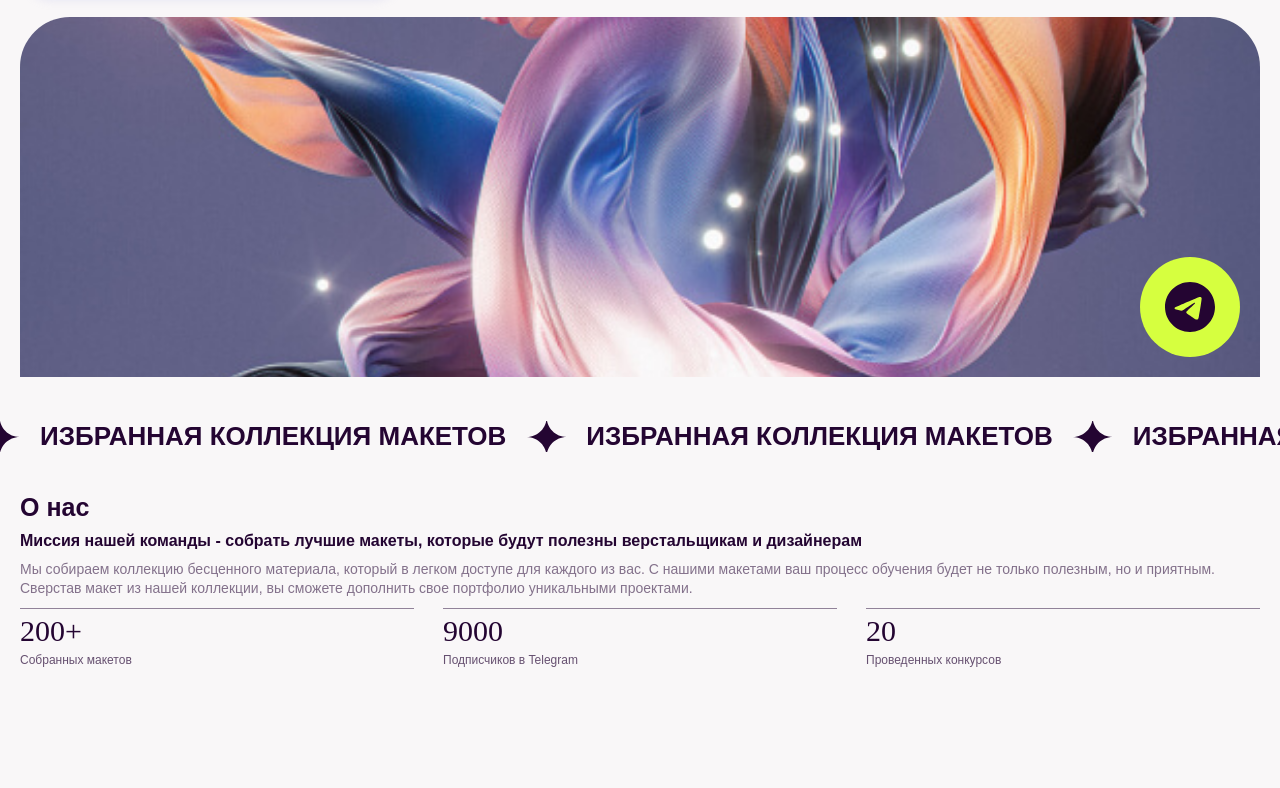
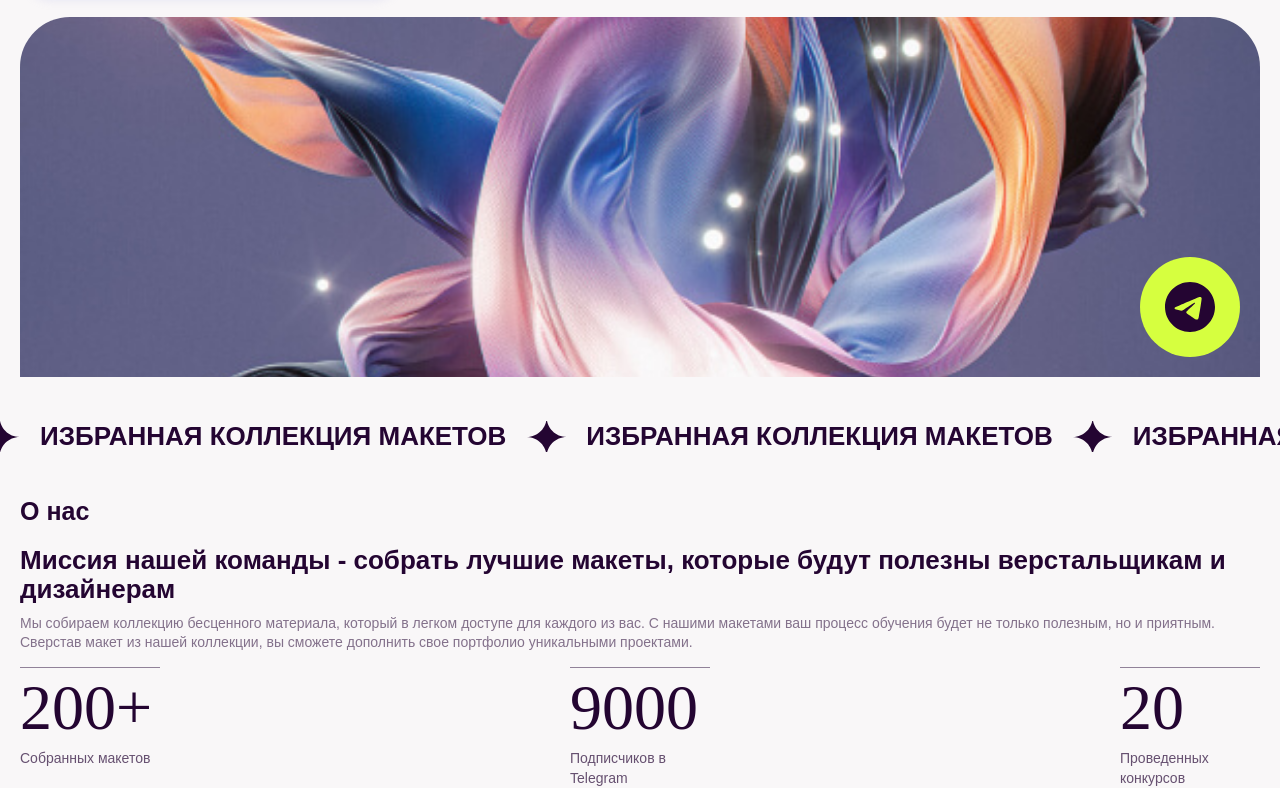
Before and after one commit to forst09/layouts, a website: page src/index.pug in a window 1280 px wide. Shown: the part 399-1187 px from the top of the page. Before the commit the page ends 1068 px from the top, so only its background shows below. Drawn offline with nearby package versions, Linux system fonts and the light colour scheme; files that its build step writes are made by us from their sources; files whose address does not match are found by name; a web font is replaced by a local one.

Commit message:
add tablet for about

```diff
--- a/src/scss/blocks/about.scss
+++ b/src/scss/blocks/about.scss
@@ -1,8 +1,8 @@
 .about__wrapper {
     margin-top: 10px;
     display: grid;
-    grid-template-columns: repeat(3, 1fr);
-    gap: 29px;
+    grid-template-columns: repeat(3, 75px);
+    justify-content: space-between;
 }
 
 .about__item {
@@ -24,3 +24,24 @@
     line-height: 17px;
     color: var(--dark);
 }
+
+@media(min-width: 640px) {
+    .about {
+        margin-top: 44px;
+    }
+
+    .about__wrapper {
+        margin-top: 15px;
+        grid-template-columns: repeat(3, 140px);
+    }
+
+    .about__value {
+        font-size: 64px;
+        line-height: 70px;
+    }
+
+    .about__desc {
+        font-size: 14px;
+        line-height: 20px;
+    }
+}
--- a/src/scss/helpers/common.scss
+++ b/src/scss/helpers/common.scss
@@ -138,6 +138,19 @@ body {
     .wrapper {
         padding: 0 20px;
     }
+
+    .section {
+        margin-top: 80px;
+    }
+
+    .title {
+        margin-bottom: 20px;
+    }
+
+    .subtitle {
+        font-size: 26px;
+        line-height: 29px;
+    }
 }
 
 /*КОНЕЦ ОБЩИХ СТИЛЕЙ ПЛАНШЕТ*/
```
Also changed, not shown: dist/css/style.css.
